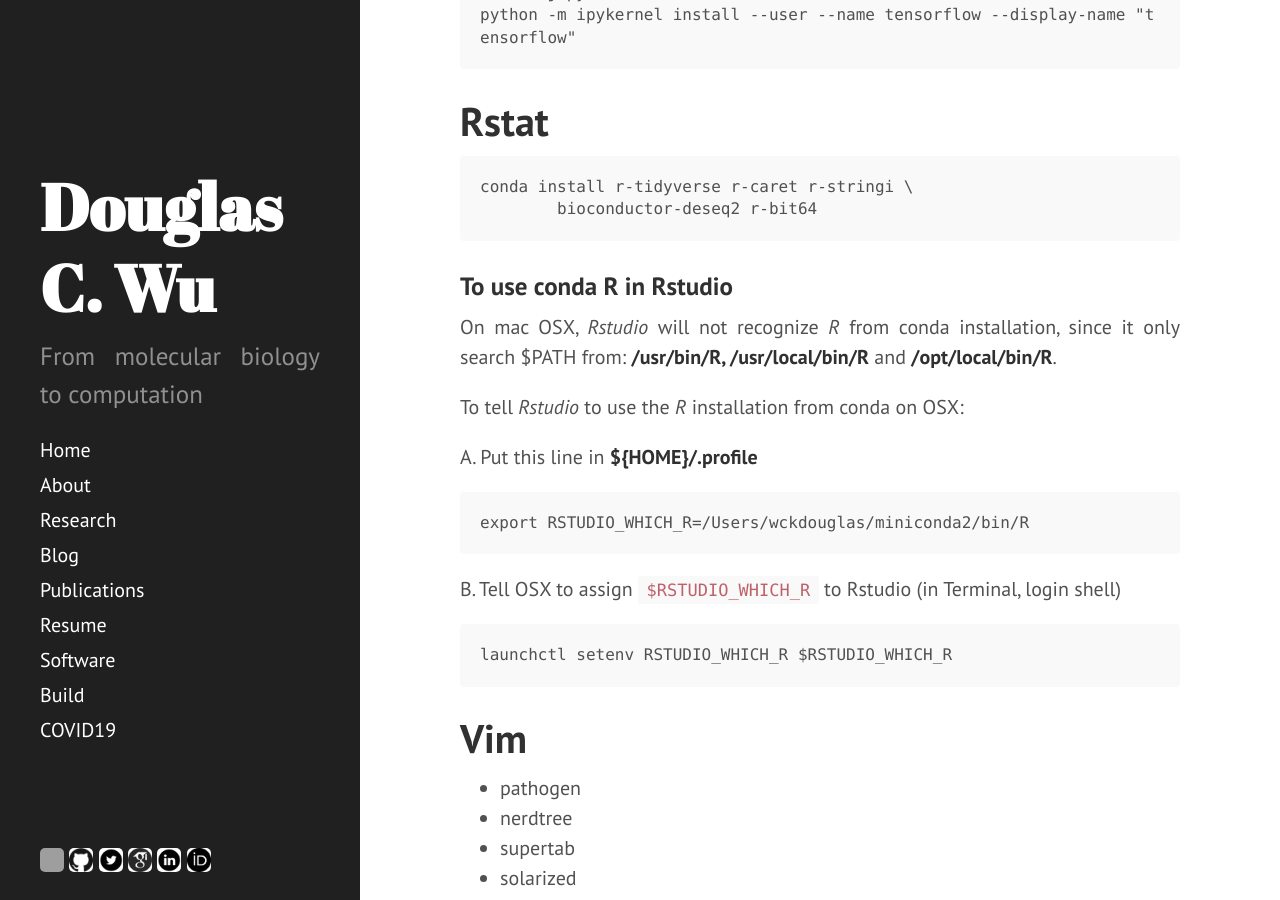
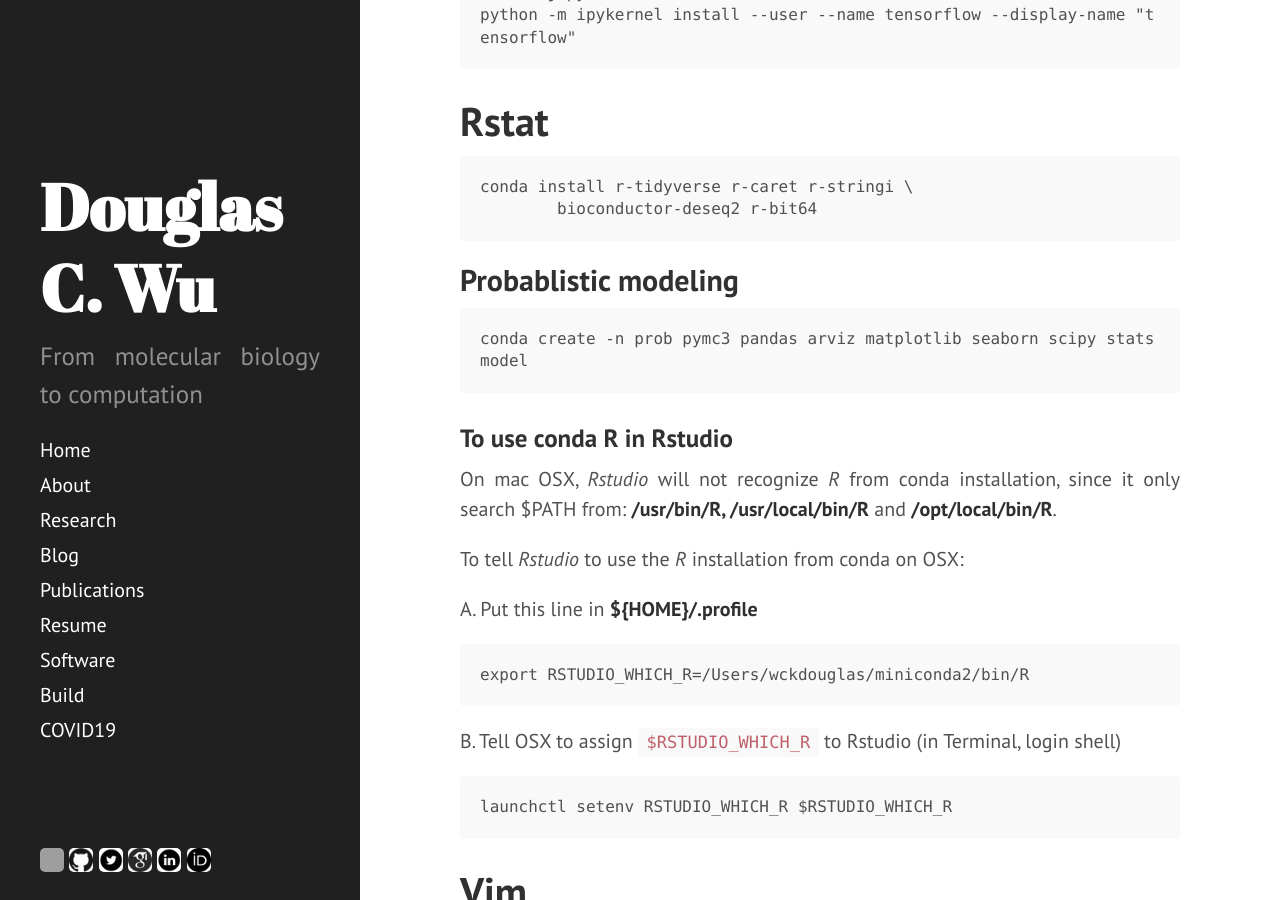
Before and after one commit to wckdouglas/wckdouglas.github.io, a Jekyll site: the page built from _pages/build.md, in a window 1280 px wide and 900 px high, scrolled down 2448 px. Built offline with Jekyll 4.4.1, drawn with Linux system fonts in a browser that asks for light colours; grey boxes are pictures that could not be loaded.

Commit message:
Update build.md

````diff
--- a/_pages/build.md
+++ b/_pages/build.md
@@ -101,6 +101,11 @@
 	bioconductor-deseq2 r-bit64
 ```
 
+## Probablistic modeling ##
+
+```
+conda create -n prob pymc3 pandas arviz matplotlib seaborn scipy statsmodel
+```
 
 ### To use conda R in Rstudio ###
 
````
